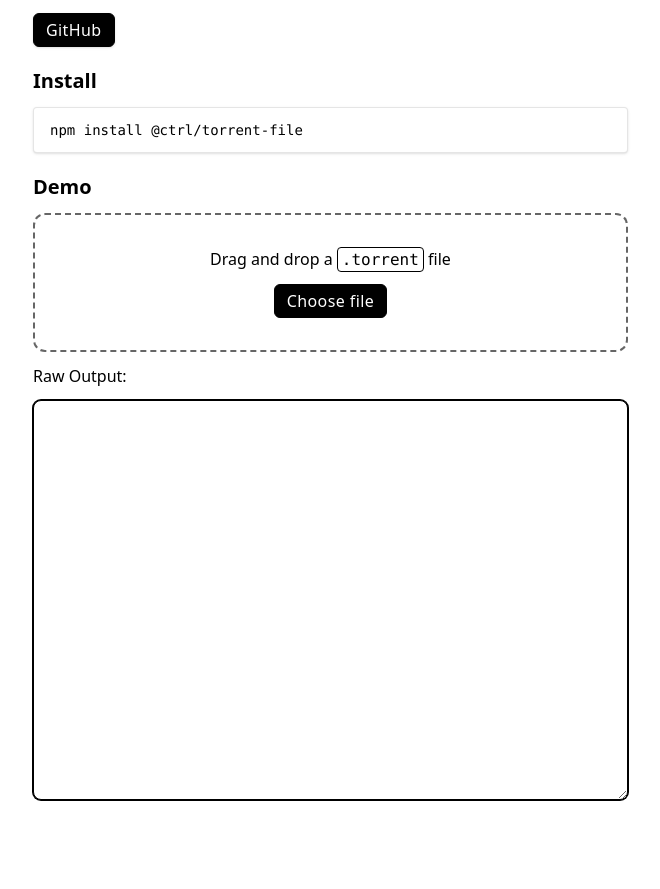
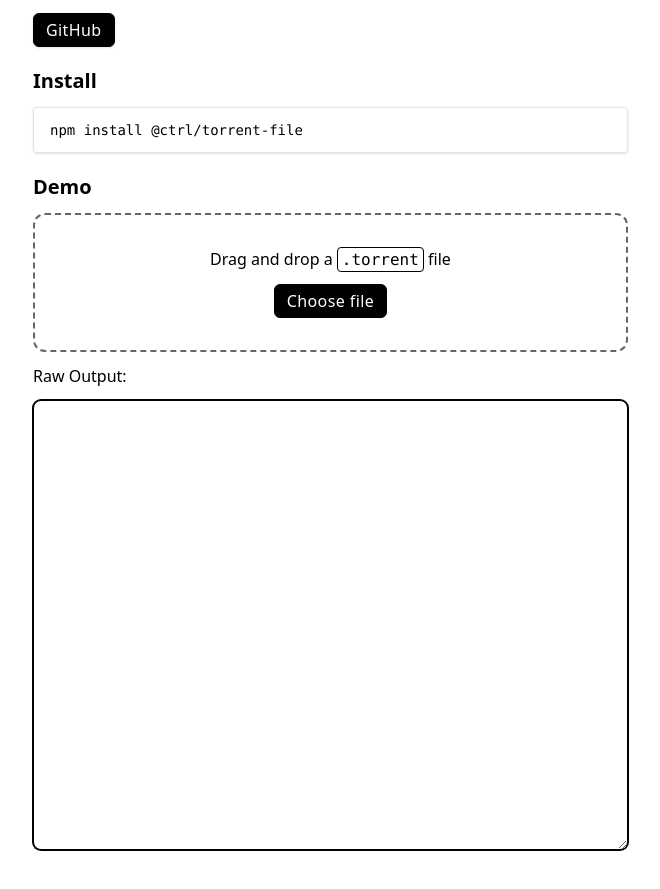
Before and after one commit to scttcper/torrent-file, a website built with Vite: page demo/index.html in a window 1280 px wide. Shown: the part 127-1016 px from the top of the page, without its empty margins (271-931 px from the left). Built offline with nearby package versions, Linux system fonts and the light colour scheme.

Commit message:
smaller text

```diff
--- a/demo/index.html
+++ b/demo/index.html
@@ -74,9 +74,9 @@
             <label for="raw" class="text-black dark:text-white">Raw Output:</label>
             <textarea
               id="raw"
-              style="width: 100%; height: 400px"
+              style="width: 100%; height: 450px"
               autocomplete="off"
-              class="mb-3 block w-full rounded-lg border border-black bg-white px-3 py-2 font-mono text-black caret-black ring-1 ring-black placeholder:text-black/50 focus:ring-2 dark:border-white/40 dark:bg-black dark:text-white dark:caret-white dark:ring-white dark:placeholder:text-white/50"
+              class="mb-3 block w-full rounded-lg border border-black bg-white px-3 py-2 font-mono text-sm text-black caret-black ring-1 ring-black placeholder:text-black/50 focus:ring-2 dark:border-white/40 dark:bg-black dark:text-white dark:caret-white dark:ring-white dark:placeholder:text-white/50"
               readonly
             ></textarea>
           </section>
```
